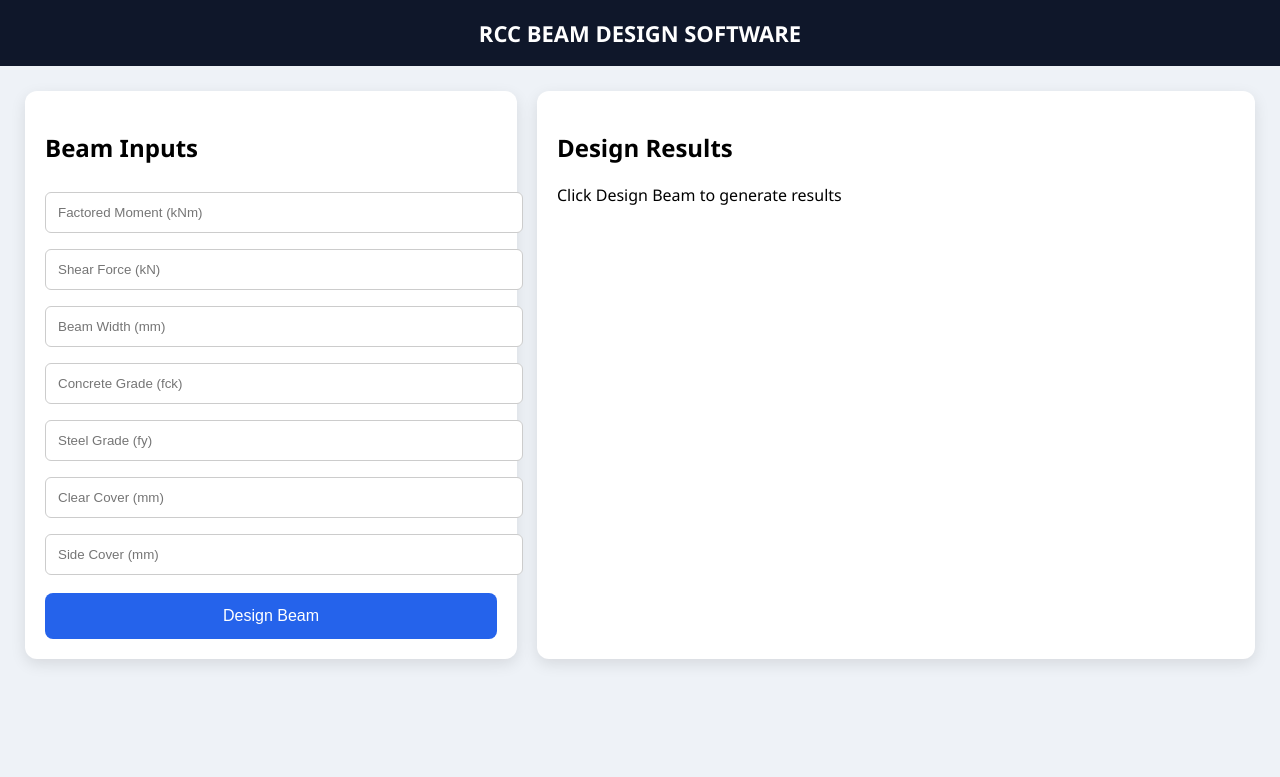
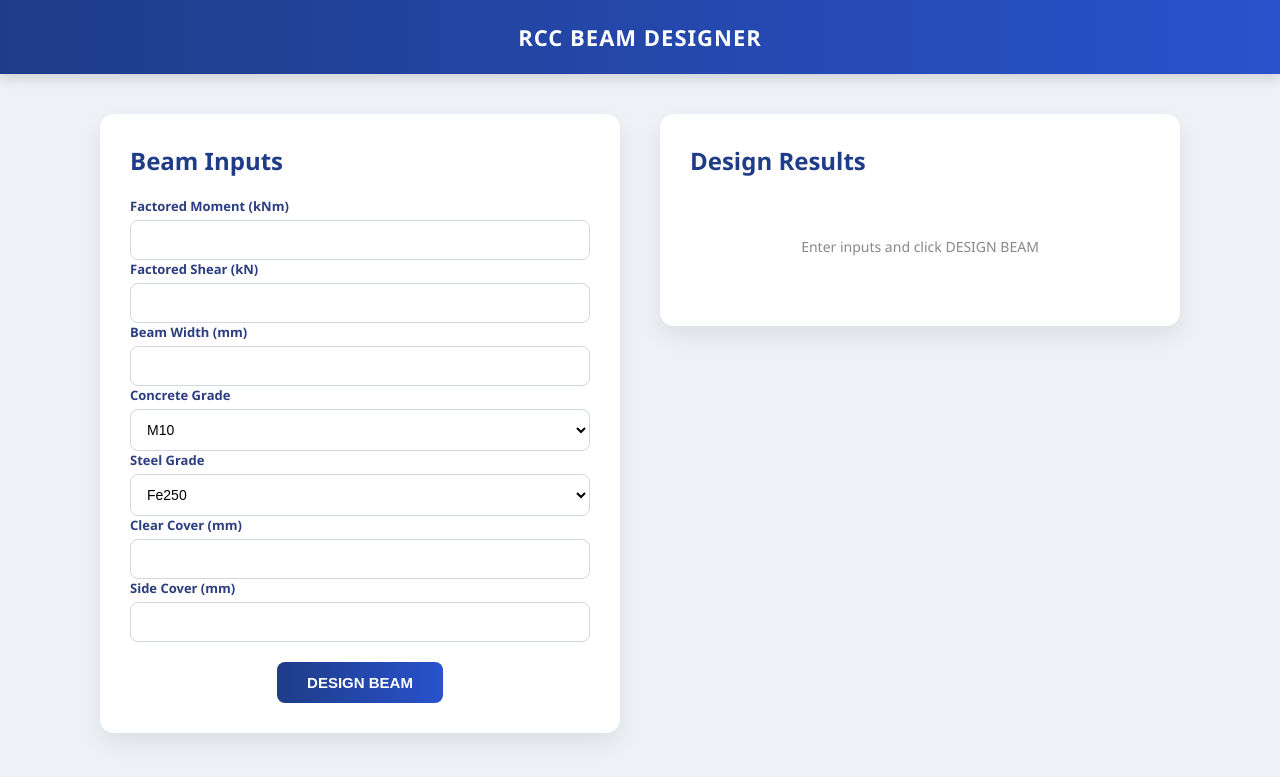
Before and after one commit to kuldeepsahu116/rcc-beam-designer, a Flask app: page / in a window 1280 px wide. Shown: the top 777 px of the page. Run offline with Flask 3, Linux system fonts and the light colour scheme.

Commit message:
Updated layout and dropdown UI

```diff
--- a/APP.py
+++ b/APP.py
@@ -9,9 +9,11 @@ def home():
 
 @app.route("/design", methods=["POST"])
 def design():
-    data = request.json            # data coming from HTML (JavaScript)
-    result = design_beam(data)     # calling your RCC code
-    return jsonify(result)         # sending result back to UI
+
+    data = request.get_json()
+    result = design_beam(data)
+
+    return jsonify(result)        # sending result back to UI
 
 if __name__ == "__main__":
     app.run(debug=True)
--- a/static/style.css
+++ b/static/style.css
@@ -1,83 +1,245 @@
+/* ------------------------------
+   GLOBAL
+------------------------------ */
+
+*{
+    box-sizing:border-box;
+}
+
 body{
     margin:0;
-    font-family: "Segoe UI", Arial;
+    font-family:Segoe UI, Roboto, Arial, sans-serif;
     background:#eef2f7;
+    color:#222;
 }
 
-/* HEADER */
+/* ------------------------------
+   HEADER
+------------------------------ */
+
 .header{
-    background:#0f172a;
+    background:linear-gradient(90deg,#1f3c88,#2952cc);
     color:white;
-    padding:18px;
+    padding:22px;
+    text-align:center;
     font-size:22px;
-    text-align:center;
-    font-weight:bold;
+    font-weight:600;
+    letter-spacing:1px;
+    box-shadow:0 4px 12px rgba(0,0,0,0.15);
 }
 
-/* MAIN GRID */
-.main{
-    display:flex;
-    gap:20px;
-    padding:25px;
+/* ------------------------------
+   MAIN CONTAINER
+------------------------------ */
+
+.container{
+max-width:1400px;
+margin:40px auto;
+display:flex;
+justify-content:center;
+align-items:flex-start;
+gap:40px;
+flex-wrap:wrap;
 }
 
-/* CARD STYLE */
+/* ------------------------------
+   CARD
+------------------------------ */
+
 .card{
     background:white;
-    padding:20px;
-    border-radius:12px;
-    box-shadow:0 5px 15px rgba(0,0,0,0.1);
+    padding:30px;
+    border-radius:14px;
+    box-shadow:0 10px 25px rgba(0,0,0,0.08);
+    width:520px;
+    transition:0.3s ease;
 }
 
-/* INPUT PANEL */
-.input-panel{
-    width:40%;
+.card:hover{
+    transform:translateY(-3px);
+    box-shadow:0 14px 30px rgba(0,0,0,0.12);
 }
 
-/* RESULT PANEL */
-.result-panel{
-    width:60%;
+h2{
+    margin-top:0;
+    margin-bottom:20px;
+    color:#1f3c88;
+    font-weight:600;
 }
 
-/* INPUTS */
-input{
-    width:100%;
-    padding:12px;
-    margin:8px 0;
-    border-radius:6px;
-    border:1px solid #ccc;
+/* ------------------------------
+   INPUT GRID
+------------------------------ */
+
+.input-grid{
+    display:grid;
+    grid-template-columns:1fr 1fr;
+    column-gap:18px;
+    row-gap:14px;
 }
 
-/* BUTTON */
+/* ------------------------------
+   INPUT GROUP
+------------------------------ */
+
+.input-group{
+width:100%;
+display:flex;
+flex-direction:column;
+gap:5px;
+}
+
+.input-group label{
+font-size:13px;
+font-weight:600;
+color:#2c3e80;
+}
+
+.input-group input,
+.input-group select{
+padding:11px 12px;
+border:1px solid #d0d6e2;
+border-radius:8px;
+font-size:14px;
+transition:0.2s;
+background:white;
+}
+
+.input-group input:focus,
+.input-group select:focus{
+border-color:#2952cc;
+outline:none;
+box-shadow:0 0 0 2px rgba(41,82,204,0.15);
+}
+
+/* ------------------------------
+   BUTTON
+------------------------------ */
+
 button{
-    width:100%;
-    padding:14px;
-    margin-top:10px;
-    background:#2563eb;
-    color:white;
-    border:none;
-    border-radius:8px;
-    font-size:16px;
-    cursor:pointer;
+margin-top:20px;
+padding:12px 30px;
+background:linear-gradient(90deg,#1f3c88,#2952cc);
+color:white;
+border:none;
+border-radius:8px;
+font-size:15px;
+font-weight:600;
+cursor:pointer;
+display:block;
+margin-left:auto;
+margin-right:auto;
 }
 
 button:hover{
-    background:#1d4ed8;
+    background:linear-gradient(90deg,#162e66,#1f3c88);
+    transform:scale(1.02);
 }
 
-/* RESULT TABLE */
-table{
+/* ------------------------------
+   RESULT PLACEHOLDER
+------------------------------ */
+
+.result-placeholder{
+    text-align:center;
+    color:#888;
+    padding:40px 0;
+    font-size:14px;
+}
+
+/* ------------------------------
+   RESULT GRID (NEW)
+------------------------------ */
+
+.result-grid{
+    display:grid;
+    grid-template-columns:1fr 1fr;
+    gap:20px;
+}
+
+.result-card{
+    background:#ffffff;
+    border-radius:10px;
+    overflow:hidden;
+    box-shadow:0 5px 15px rgba(0,0,0,0.05);
+}
+
+/* ------------------------------
+   RESULT TABLE
+------------------------------ */
+
+.result-table{
     width:100%;
     border-collapse:collapse;
-    margin-top:15px;
+    font-size:14px;
 }
 
-th,td{
-    padding:12px;
-    border-bottom:1px solid #ddd;
+.result-table th{
+    background:linear-gradient(90deg,#1f3c88,#2952cc);
+    color:white;
+    padding:10px;
+    text-align:center;
+    font-weight:600;
+    letter-spacing:0.5px;
 }
 
-th{
-    background:#2563eb;
-    color:white;
+.result-table td{
+    padding:10px;
+    border-bottom:1px solid #edf0f6;
 }
+
+.result-table tr:nth-child(even){
+    background:#f8f9fc;
+}
+
+.result-table tr:hover{
+    background:#eef3ff;
+}
+
+/* ------------------------------
+   SECTION HEADINGS INSIDE TABLE
+------------------------------ */
+
+.result-table th[colspan="2"]{
+    font-size:15px;
+}
+
+/* ------------------------------
+   PASS / FAIL COLORS
+------------------------------ */
+
+.pass{
+    color:#0a8f3c;
+    font-weight:600;
+}
+
+.fail{
+    color:#d62828;
+    font-weight:600;
+}
+
+/* ------------------------------
+   RESPONSIVE DESIGN
+------------------------------ */
+
+@media(max-width:950px){
+
+    .container{
+        flex-direction:column;
+        align-items:center;
+    }
+
+    .card{
+        width:100%;
+        max-width:600px;
+    }
+
+    .input-grid{
+        grid-template-columns:1fr;
+    }
+
+    .result-grid{
+        grid-template-columns:1fr;
+    }
+
+}
--- a/templates/index.html
+++ b/templates/index.html
@@ -3,38 +3,92 @@
 <head>
 <title>RCC Beam Designer</title>
 <link rel="stylesheet" href="{{ url_for('static', filename='style.css') }}">
+<meta name="viewport" content="width=device-width, initial-scale=1.0">
 </head>
 
 <body>
 
-<div class="header">RCC BEAM DESIGN SOFTWARE</div>
+<div class="header">
+    RCC BEAM DESIGNER
+</div>
 
-<div class="main">
+<div class="container">
 
     <!-- INPUT PANEL -->
     <div class="card input-panel">
         <h2>Beam Inputs</h2>
 
-        <input id="moment" placeholder="Factored Moment (kNm)">
-        <input id="shear" placeholder="Shear Force (kN)">
-        <input id="width" placeholder="Beam Width (mm)">
-        <input id="fck" placeholder="Concrete Grade (fck)">
-        <input id="fy" placeholder="Steel Grade (fy)">
-        <input id="clear_cover" placeholder="Clear Cover (mm)">
-        <input id="side_cover" placeholder="Side Cover (mm)">
+        <div class="input-group">
+        <label>Factored Moment (kNm)</label>
+        <input id="moment" type="number">
+        </div>
 
-        <button onclick="designBeam()">Design Beam</button>
+        <div class="input-group">
+        <label>Factored Shear (kN)</label>
+        <input id="shear" type="number">
+        </div>
+
+        <div class="input-group">
+        <label>Beam Width (mm)</label>
+        <input id="width" type="number">
+        </div>
+
+        <div class="input-group">
+        <label>Concrete Grade</label>
+        <select id="fck">
+        <option value="10">M10</option>
+        <option value="15">M15</option>
+        <option value="20">M20</option>
+        <option value="25">M25</option>
+        <option value="30">M30</option>
+        <option value="35">M35</option>
+        <option value="40">M40</option>
+        <option value="45">M45</option>
+        <option value="50">M50</option>
+        <option value="55">M55</option>
+        <option value="60">M60</option>
+        </select>
+        </div>
+
+        <div class="input-group">
+        <label>Steel Grade</label>
+        <select id="fy">
+        <option value="250">Fe250</option>
+        <option value="415">Fe415</option>
+        <option value="500">Fe500</option>
+        <option value="550">Fe550</option>
+        </select>
+        </div>
+
+        <div class="input-group">
+        <label>Clear Cover (mm)</label>
+        <input id="clear_cover" type="number">
+        </div>
+
+        <div class="input-group">
+        <label>Side Cover (mm)</label>
+        <input id="side_cover" type="number">
+        </div>
+
+
+        <!-- BUTTON MUST BE INSIDE THE CARD -->
+        <button onclick="designBeam()">DESIGN BEAM</button>
+
     </div>
 
     <!-- RESULT PANEL -->
     <div class="card result-panel">
         <h2>Design Results</h2>
-        <div id="result">Click Design Beam to generate results</div>
+        <div id="result" class="result-placeholder">
+            Enter inputs and click DESIGN BEAM
+        </div>
     </div>
 
 </div>
 
+
 <script>
+
 function designBeam(){
 
     let data = {
@@ -54,21 +108,77 @@ function designBeam(){
     })
     .then(res=>res.json())
     .then(data=>{
+
+        let reinforcementHTML = "";
+
+        if(data.layers && data.distribution){
+
+            reinforcementHTML +=
+            `<tr><th colspan="2">TENSION REINFORCEMENT</th></tr>`;
+
+           for(let i = data.layers - 1; i >= 0; i--){
+
+                let layerNumber = data.layers - i;
+
+                reinforcementHTML +=
+                `<tr>
+                    <td>Layer ${layerNumber}</td>
+                    <td>${formatBars(data.distribution[i])}</td>
+                </tr>`;
+            }
+        }
+
         document.getElementById("result").innerHTML =
-        `<table>
-            <tr><th>Parameter</th><th>Value</th></tr>
-            <tr><td>Overall Depth</td><td>${data.depth} mm</td></tr>
-            <tr><td>Effective Depth</td><td>${data.effective_depth} mm</td></tr>
-            <tr><td>Ast Required</td><td>${data.Ast_req} mm²</td></tr>
-            <tr><td>Ast Provided</td><td>${data.Ast_prov} mm²</td></tr>
-            <tr><td>Xu</td><td>${data.Xu} mm</td></tr>
-            <tr><td>Xu Lim</td><td>${data.Xu_lim} mm</td></tr>
-            <tr><td>Stirrups</td><td>${data.shear_dia} mm</td></tr>
-            <tr><td>Legs</td><td>${data.legs}</td></tr>
-            <tr><td>Spacing</td><td>${data.spacing} mm</td></tr>
-        </table>`;
+        `
+        <div class="result-grid">
+
+            <div class="result-card">
+                <table class="result-table">
+                    <tr><th colspan="2">BENDING DESIGN</th></tr>
+                    <tr><td>Overall Depth</td><td>${data.depth} mm</td></tr>
+                    <tr><td>Effective Depth</td><td>${data.effective_depth} mm</td></tr>
+                    <tr><td>Ast Required</td><td>${data.Ast_req} mm²</td></tr>
+                    <tr><td>Ast Provided</td><td>${data.Ast_prov} mm²</td></tr>
+                    <tr><td>Xu</td><td>${data.Xu} mm</td></tr>
+                    <tr><td>Xu Limit</td><td>${data.Xu_lim} mm</td></tr>
+                </table>
+            </div>
+
+            <div class="result-card">
+                <table class="result-table">
+
+                    ${reinforcementHTML}
+
+                    <tr><th colspan="2">SHEAR REINFORCEMENT</th></tr>
+                    <tr><td>Stirrup Diameter</td><td>${data.shear_dia} mm</td></tr>
+                    <tr><td>No. of Legs</td><td>${data.legs}</td></tr>
+                    <tr><td>Spacing</td><td>${data.spacing} mm c/c</td></tr>
+
+                </table>
+            </div>
+
+        </div>
+        `;
     });
 }
+
+function formatBars(barArray){
+
+    let countMap = {};
+
+    barArray.forEach(dia => {
+        countMap[dia] = (countMap[dia] || 0) + 1;
+    });
+
+    let result = "";
+
+    for(let dia in countMap){
+        result += countMap[dia] + " Bars of " + dia + "mm<br>";
+    }
+
+    return result;
+}
+
 </script>
 
 </body>
```
Also changed, not shown: beam_design.py (+26 -9 lines).
